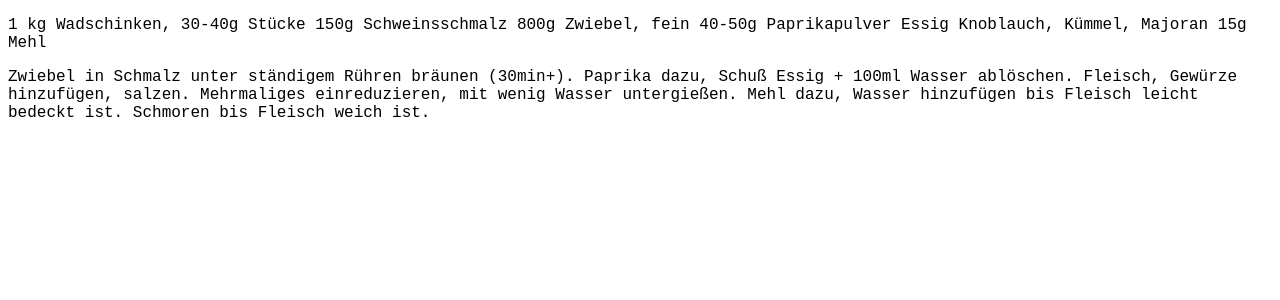
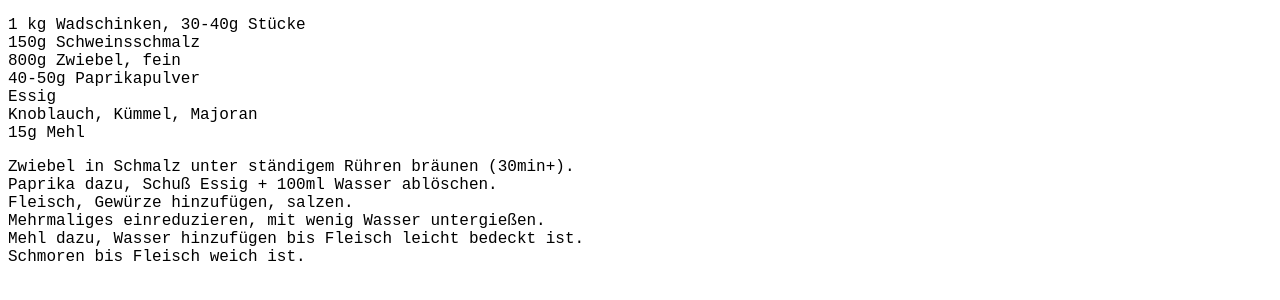
Before and after one commit to autbass/food, a plain HTML site: page index.html in a window 1280 px wide. Drawn offline with Linux system fonts and the light colour scheme.

Commit message:
linebreaks

```diff
--- a/index.html
+++ b/index.html
@@ -4,22 +4,22 @@
         <title style= "font-family:'Courier New', Courier, monospace"> Rindsgulyás
         </title>
         <p style = "font-family:'Courier New', Courier, monospace">
-            1 kg Wadschinken, 30-40g Stücke
-            150g Schweinsschmalz
-            800g Zwiebel, fein
-            40-50g Paprikapulver
-            Essig
-            Knoblauch, Kümmel, Majoran
+            1 kg Wadschinken, 30-40g Stücke <br>
+            150g Schweinsschmalz<br>
+            800g Zwiebel, fein <br>
+            40-50g Paprikapulver<br>
+            Essig<br>
+            Knoblauch, Kümmel, Majoran<br>
             15g Mehl
         </p>
 
         <p style = "font-family:'Courier New', Courier, monospace">
-            Zwiebel in Schmalz unter ständigem Rühren bräunen (30min+).
-            Paprika dazu, Schuß Essig + 100ml Wasser ablöschen.
-            Fleisch, Gewürze hinzufügen, salzen.
-            Mehrmaliges einreduzieren, mit wenig Wasser untergießen.
-            Mehl dazu, Wasser hinzufügen bis Fleisch leicht bedeckt ist.
-            Schmoren bis Fleisch weich ist.
+            Zwiebel in Schmalz unter ständigem Rühren bräunen (30min+).<br>
+            Paprika dazu, Schuß Essig + 100ml Wasser ablöschen.<br>
+            Fleisch, Gewürze hinzufügen, salzen.<br>
+            Mehrmaliges einreduzieren, mit wenig Wasser untergießen.<br>
+            Mehl dazu, Wasser hinzufügen bis Fleisch leicht bedeckt ist.<br>
+            Schmoren bis Fleisch weich ist.<br>
         </p>
     </head>
     <body>
```
